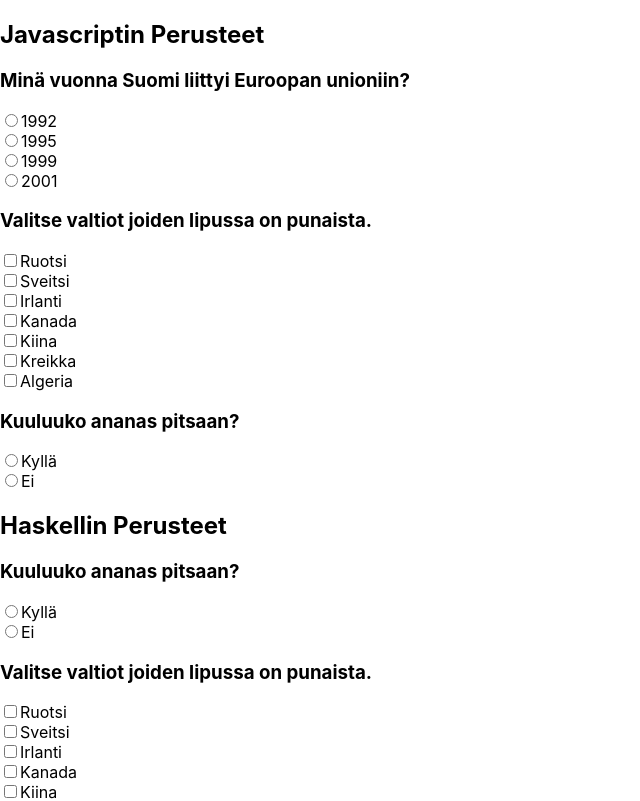
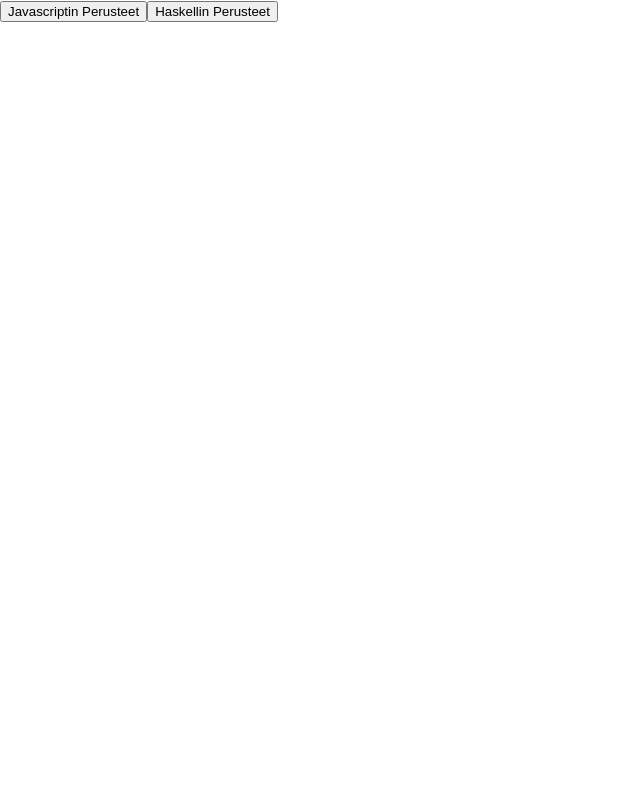
Before and after one commit to jmsalonen/tenttilista, a React (Create React App) app: page / in a window 1280 px wide. Shown: the top 801 px of the page, without its empty margins (0-640 px from the left). Built offline with nearby package versions, Linux system fonts and the light colour scheme.

Commit message:
logiikka valmis, CSS ei

```diff
--- a/src/App.js
+++ b/src/App.js
@@ -2,28 +2,38 @@ import logo from './logo.svg'
 import './App.css'
 import { useEffect, useState } from 'react'
 
-const QuestionList = ({id, question, onClick}) => {
-
-  const checkAnswer = (a, b) => ((a === b && a) ? " - Oikein!" : "")
-
-  return (
+const QuestionList = ({id, question, onClick, finished}) => (
   <div>
-      <h3>{question.title}</h3>
+    <h3>
+      {question.title}
+      {finished ? (JSON.stringify(question.answer) == JSON.stringify(question.correct) ? " - Correct!" : "")
+                : ""}
+    </h3>
     {question.options.map((item, index) =>
       <div>
         <input
+          disabled={finished}
           id={index}
-            name={"" + id + question.title}
+          name={question.title + id}
           type={question.type}
           defaultChecked={question.answer[index]}
           onClick={() => onClick(id, index)}
         />
-          <label>{item + checkAnswer(question.answer[index], question.correct[index])}</label>
+        {finished ?
+          <input
+            disabled={finished}
+            id={index}
+            name={question.title + id + "correct"}
+            type={question.type}
+            defaultChecked={question.correct[index]}
+            onClick={() => onClick(id, index)}
+          /> : ""
+        }
+        <label>{item}</label>
       </div>
     )}
   </div>
 )
-}
 
 const ExamList = ({thisExam, id, updateData}) => {
 
@@ -42,6 +52,12 @@ const ExamList = ({thisExam, id, updateData}) => {
     setExam(newData)
   }
 
+  const handleButton = () => {
+    let newData = JSON.parse(JSON.stringify(exam))
+    newData.finished = true
+    setExam(newData)
+  }
+
   useEffect(() => {
     updateData(exam, id)
   }, [exam])
@@ -51,18 +67,24 @@ const ExamList = ({thisExam, id, updateData}) => {
       <h2>{exam.title}</h2>
       {exam.question.map((item, index) =>
         <QuestionList
+          key={item.title + index}
           id={index}
           question={item}
           onClick={handleClick}
+          finished={thisExam.finished}
         />
       )}
+      <button onClick={handleButton}>Finished</button>
     </div>
   )
 }
 
 const App = ({database}) => {
 
+  const notSelected = -1
+
   const [data, setData] = useState(database)
+  const [selectedExam, setSelectedExam] = useState(notSelected)
 
   const updateData = (exam, index) => {
     let newData = JSON.parse(JSON.stringify(data))
@@ -76,15 +98,23 @@ const App = ({database}) => {
 
   return (
     <div>
-      {database.exam.map((item, index) =>
+      {data.exam.map((item, index) =>
         (
+          <button onClick={() =>
+            (selectedExam === index ? setSelectedExam(notSelected) : setSelectedExam(index))}>
+            {item.title}
+          </button>
+        )
+      )}
+      {data.exam.map((item, index) =>
+        ( index === selectedExam ?
           <ExamList
-            key={"exam" + index}
+            key={item.title + index}
             id={index}
             thisExam={item}
             updateData={updateData}
           />
-        )
+        : "")
       )}
     </div>
   )
--- a/src/index.js
+++ b/src/index.js
@@ -14,6 +14,7 @@ let question1 = {
     "2001"
   ],
   answer: [
+    false,
     false,
     false,
     false
@@ -36,7 +37,7 @@ let question2 = {
     "Kanada",
     "Kiina",
     "Kreikka",
-    "Algeria"
+    "Pakistan"
   ],
   answer: [
     false,
@@ -75,8 +76,9 @@ let question3 = {
   ]
 }
 
-let tentti1 = {
+let exam1 = {
   title: "Javascriptin Perusteet",
+  finished: false,
   question: [
     question1,
     question2,
@@ -84,8 +86,9 @@ let tentti1 = {
   ]
 }
 
-let tentti2 = {
+let exam2 = {
   title: "Haskellin Perusteet",
+  finished: false,
   question: [
     question3,
     question2,
@@ -94,8 +97,8 @@ let tentti2 = {
 }
 
 let exampleData = {exam: [
-  tentti1,
-  tentti2
+  exam1,
+  exam2
 ]}
 
 if (window.localStorage.length < 1)
```
Lines whose indentation alone changed are shown as unchanged.
